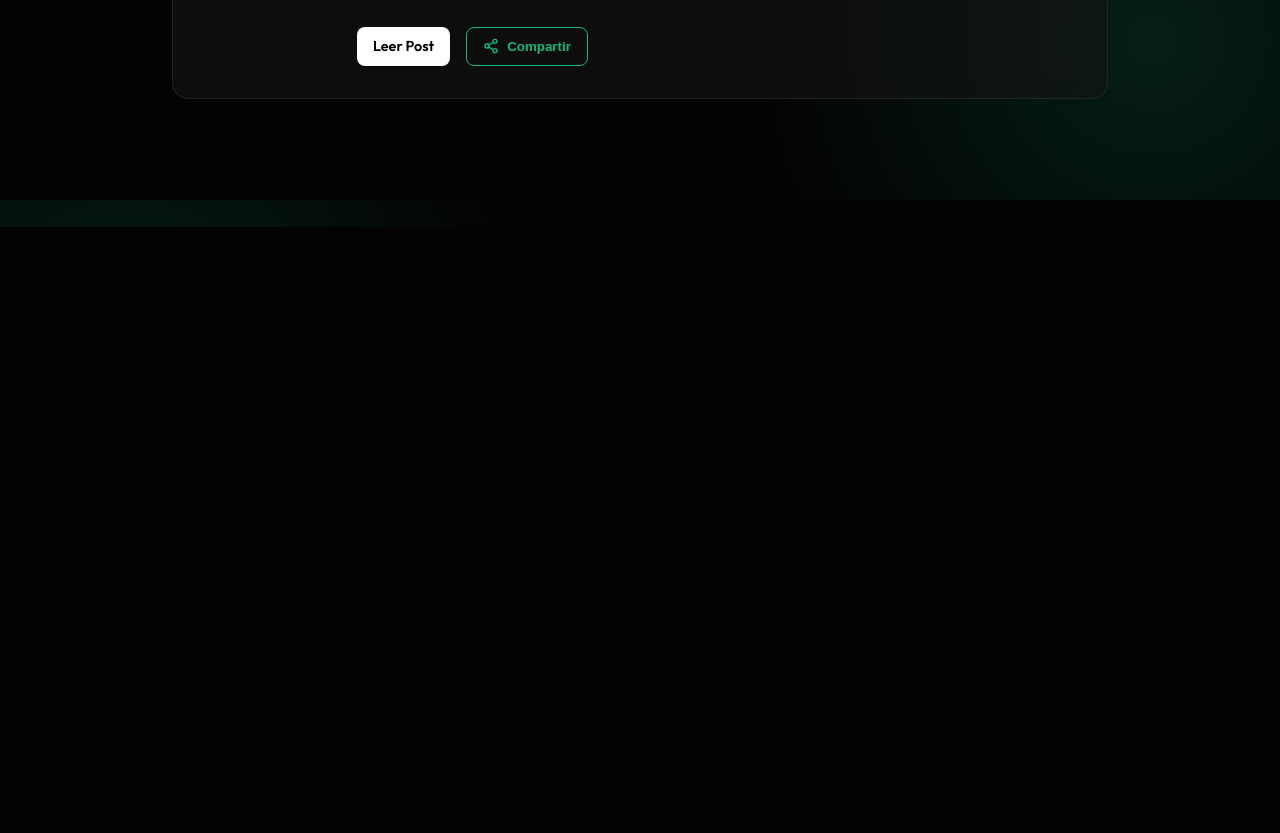
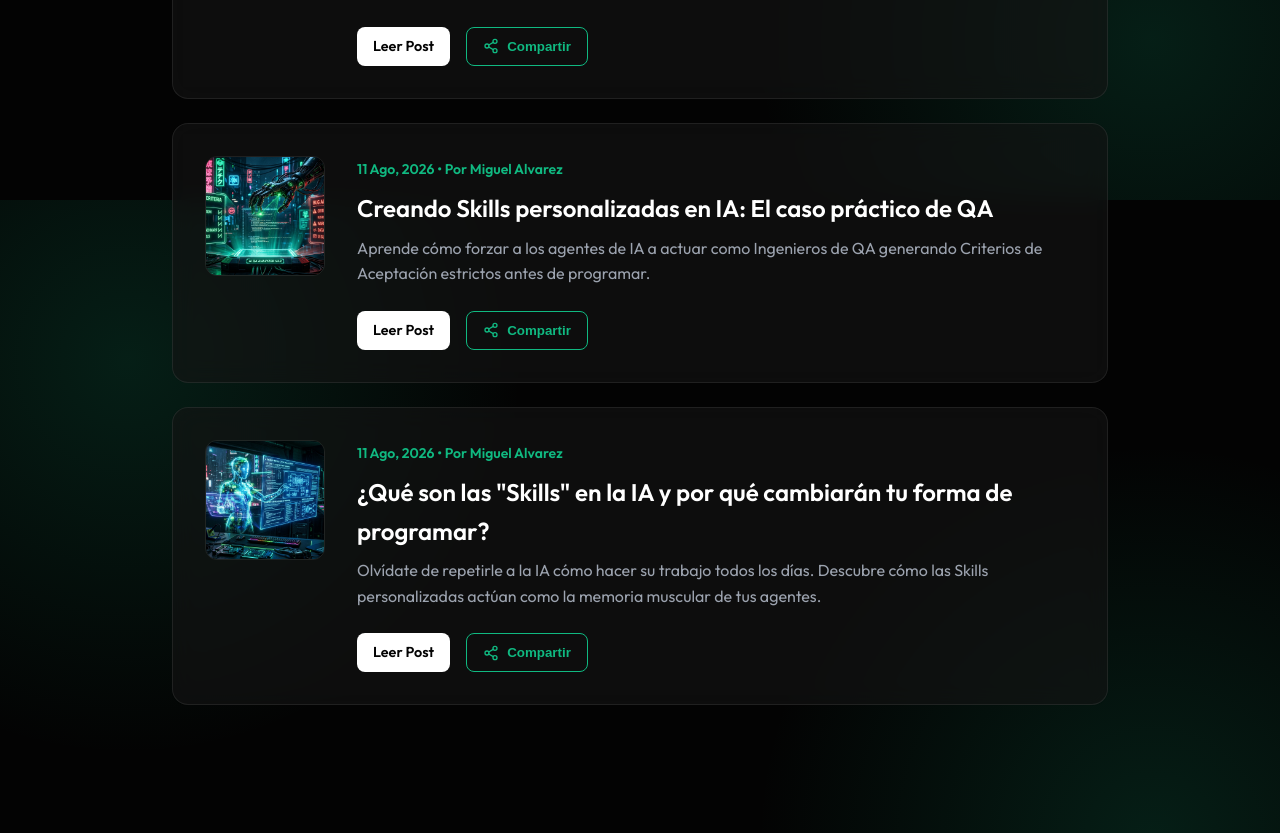
Before and after one commit to mikealvgar/portafolio-miguel, a React (Vite) app: page /blog in a window 1280 px wide. Shown: the part 1400-2233 px from the top of the page. Before the commit the page ends 1627 px from the top, so only its background shows below. Built offline with nearby package versions, Linux system fonts and the light colour scheme.

Commit message:
feat: register new posts in data

```diff
--- a/src/data/posts.ts
+++ b/src/data/posts.ts
@@ -39,5 +39,21 @@ export const posts: Post[] = [
     description: 'Descubre cómo Herdr resuelve el caos de usar múltiples agentes de IA en la terminal mediante espacios de trabajo persistentes y rastreo de estados.',
     thumbnail: '/herdr-banner.png',
     file: 'herdr-profundidad.md'
+  },
+  {
+    id: 'qa-criterios',
+    title: 'Creando Skills personalizadas en IA: El caso práctico de QA',
+    date: '11 Ago, 2026',
+    description: 'Aprende cómo forzar a los agentes de IA a actuar como Ingenieros de QA generando Criterios de Aceptación estrictos antes de programar.',
+    thumbnail: '/qa-banner.jpg',
+    file: 'qa-criterios.md'
+  },
+  {
+    id: 'que-son-las-skills',
+    title: '¿Qué son las "Skills" en la IA y por qué cambiarán tu forma de programar?',
+    date: '11 Ago, 2026',
+    description: 'Olvídate de repetirle a la IA cómo hacer su trabajo todos los días. Descubre cómo las Skills personalizadas actúan como la memoria muscular de tus agentes.',
+    thumbnail: '/skills-banner.jpg',
+    file: 'que-son-las-skills.md'
   }
 ];
```
